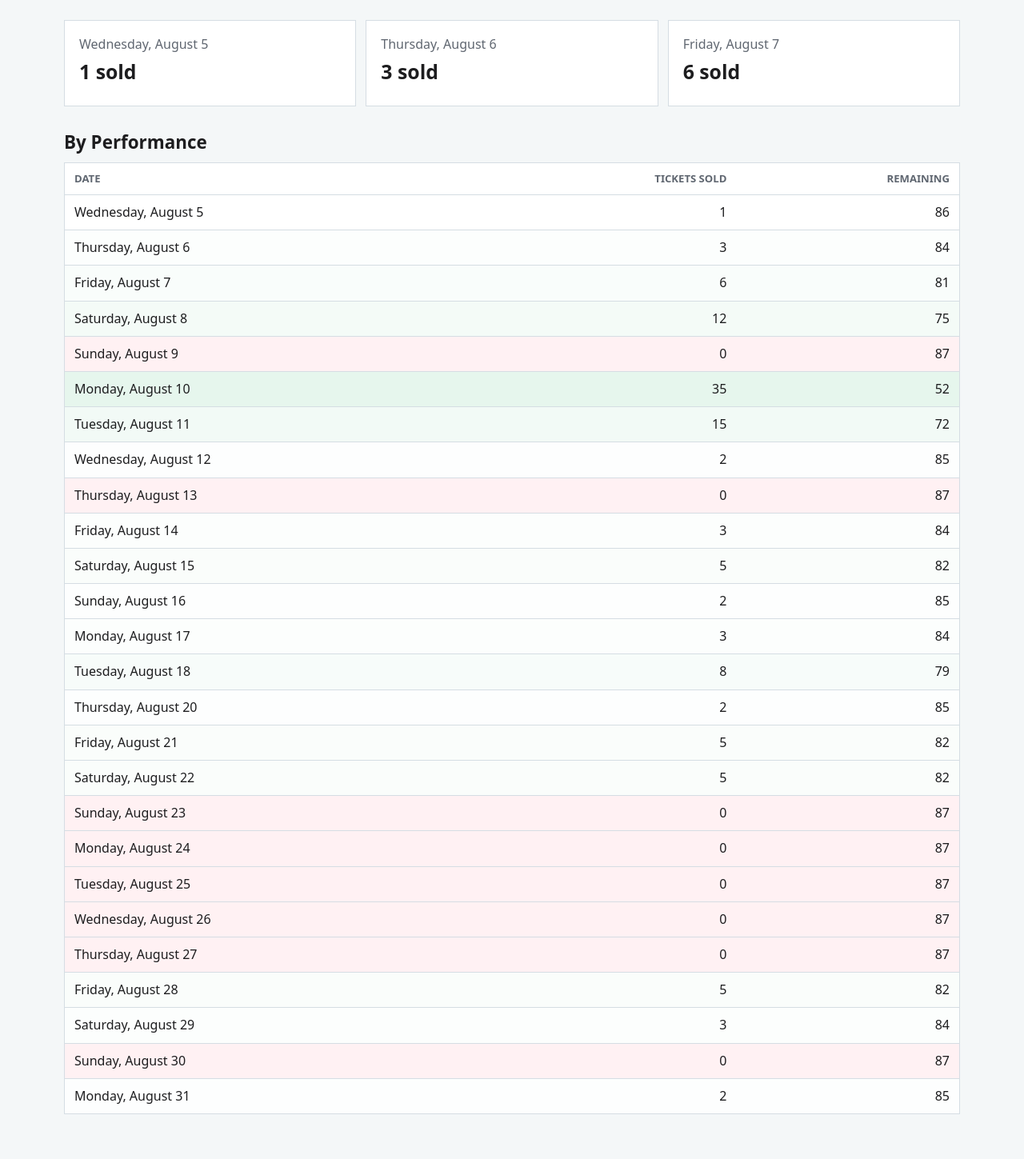
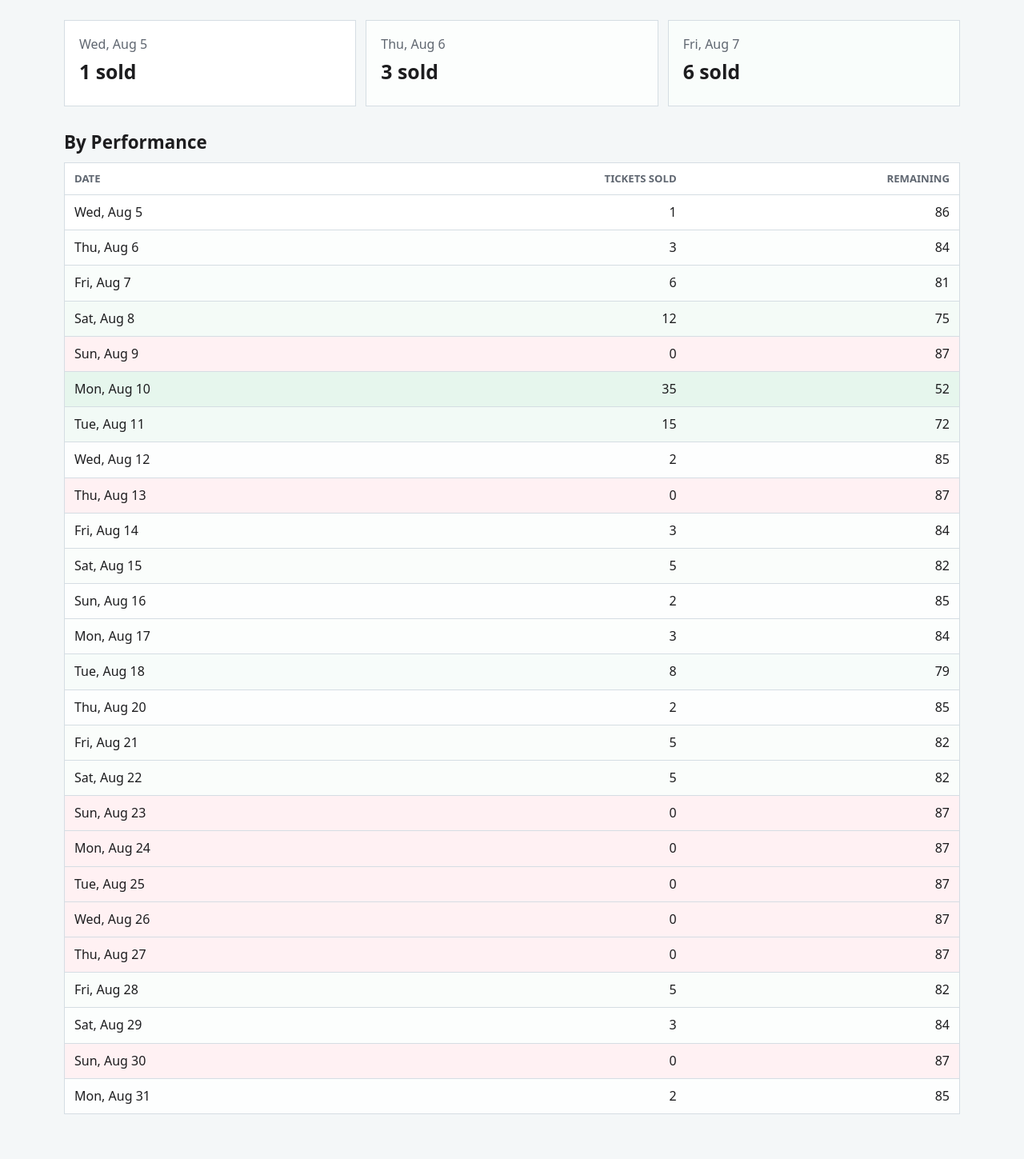
Before and after one commit to chrisshieh-direct/showleopard2026, a website: page public/index.html in a window 1280 px wide. Shown: the part 265-1714 px from the top of the page at 80% size. Drawn offline with Linux system fonts and the light colour scheme.

Commit message:
cosmetic adjustments

```diff
--- a/public/index.html
+++ b/public/index.html
@@ -175,10 +175,6 @@
           margin-top: 10px;
         }
 
-        .next-performances {
-          grid-template-columns: 1fr;
-        }
-
         .performance-wrap {
           overflow-x: visible;
           border: 0;
@@ -186,6 +182,7 @@
         }
 
         .performance-table {
+          display: block;
           min-width: 0;
         }
 
@@ -201,8 +198,13 @@
           width: 100%;
         }
 
+        .performance-table tbody {
+          display: grid;
+          grid-template-columns: repeat(2, minmax(0, 1fr));
+          gap: 8px;
+        }
+
         .performance-table tr {
-          margin-bottom: 10px;
           padding: 12px 14px;
           border: 1px solid var(--line);
           background: var(--panel);
@@ -230,15 +232,36 @@
 
       @media (max-width: 460px) {
         .stats {
-          grid-template-columns: 1fr;
+          gap: 6px;
+          margin-bottom: 12px;
+        }
+
+        .next-performances {
+          gap: 6px;
+          margin-bottom: 26px;
         }
 
         h1 {
           font-size: 2rem;
         }
 
-        .stat {
-          min-height: 96px;
+        .stat,
+        .next-card {
+          min-height: 78px;
+          padding: 10px 8px;
+        }
+
+        .stat p,
+        .next-card p {
+          font-size: 0.78rem;
+        }
+
+        .stat strong {
+          font-size: 1.55rem;
+        }
+
+        .next-card strong {
+          font-size: 0.98rem;
         }
       }
     </style>
@@ -248,7 +271,7 @@
       <header>
         <div>
           <h1>Chris Grace Ticket Sales</h1>
-          <p class="muted">Refreshed on Thursday May 28 at 10:05 pm</p>
+          <p class="muted">Refreshed on Thu May 28 at 10:21 pm</p>
         </div>
       </header>
       <section class="stats" aria-label="Ticket sales summary">
@@ -266,16 +289,16 @@
         </div>
       </section>
       <section class="next-performances" aria-label="Next three performances">
-        <div class="next-card">
-          <p class="muted">Wednesday, August 5</p>
+        <div class="next-card" style="background-color: #ffffff;">
+          <p class="muted">Wed, Aug 5</p>
           <strong>1 sold</strong>
         </div>
-<div class="next-card">
-          <p class="muted">Thursday, August 6</p>
+<div class="next-card" style="background-color: #fcfefd;">
+          <p class="muted">Thu, Aug 6</p>
           <strong>3 sold</strong>
         </div>
-<div class="next-card">
-          <p class="muted">Friday, August 7</p>
+<div class="next-card" style="background-color: #f9fdfb;">
+          <p class="muted">Fri, Aug 7</p>
           <strong>6 sold</strong>
         </div>
       </section>
@@ -292,132 +315,132 @@
             </thead>
             <tbody>
               <tr style="background-color: #ffffff;">
-          <td data-label="Date">Wednesday, August 5</td>
+          <td data-label="Date">Wed, Aug 5</td>
           <td class="number" data-label="Tickets Sold">1</td>
           <td class="number" data-label="Remaining">86</td>
         </tr>
 <tr style="background-color: #fcfefd;">
-          <td data-label="Date">Thursday, August 6</td>
+          <td data-label="Date">Thu, Aug 6</td>
           <td class="number" data-label="Tickets Sold">3</td>
           <td class="number" data-label="Remaining">84</td>
         </tr>
 <tr style="background-color: #f9fdfb;">
-          <td data-label="Date">Friday, August 7</td>
+          <td data-label="Date">Fri, Aug 7</td>
           <td class="number" data-label="Tickets Sold">6</td>
           <td class="number" data-label="Remaining">81</td>
         </tr>
 <tr style="background-color: #f4fbf7;">
-          <td data-label="Date">Saturday, August 8</td>
+          <td data-label="Date">Sat, Aug 8</td>
           <td class="number" data-label="Tickets Sold">12</td>
           <td class="number" data-label="Remaining">75</td>
         </tr>
 <tr style="background-color: #fff1f3;">
-          <td data-label="Date">Sunday, August 9</td>
+          <td data-label="Date">Sun, Aug 9</td>
           <td class="number" data-label="Tickets Sold">0</td>
           <td class="number" data-label="Remaining">87</td>
         </tr>
 <tr style="background-color: #e6f6ed;">
-          <td data-label="Date">Monday, August 10</td>
+          <td data-label="Date">Mon, Aug 10</td>
           <td class="number" data-label="Tickets Sold">35</td>
           <td class="number" data-label="Remaining">52</td>
         </tr>
 <tr style="background-color: #f2faf6;">
-          <td data-label="Date">Tuesday, August 11</td>
+          <td data-label="Date">Tue, Aug 11</td>
           <td class="number" data-label="Tickets Sold">15</td>
           <td class="number" data-label="Remaining">72</td>
         </tr>
 <tr style="background-color: #fdfefe;">
-          <td data-label="Date">Wednesday, August 12</td>
+          <td data-label="Date">Wed, Aug 12</td>
           <td class="number" data-label="Tickets Sold">2</td>
           <td class="number" data-label="Remaining">85</td>
         </tr>
 <tr style="background-color: #fff1f3;">
-          <td data-label="Date">Thursday, August 13</td>
+          <td data-label="Date">Thu, Aug 13</td>
           <td class="number" data-label="Tickets Sold">0</td>
           <td class="number" data-label="Remaining">87</td>
         </tr>
 <tr style="background-color: #fcfefd;">
-          <td data-label="Date">Friday, August 14</td>
+          <td data-label="Date">Fri, Aug 14</td>
           <td class="number" data-label="Tickets Sold">3</td>
           <td class="number" data-label="Remaining">84</td>
         </tr>
 <tr style="background-color: #fafdfb;">
-          <td data-label="Date">Saturday, August 15</td>
+          <td data-label="Date">Sat, Aug 15</td>
           <td class="number" data-label="Tickets Sold">5</td>
           <td class="number" data-label="Remaining">82</td>
         </tr>
 <tr style="background-color: #fdfefe;">
-          <td data-label="Date">Sunday, August 16</td>
+          <td data-label="Date">Sun, Aug 16</td>
           <td class="number" data-label="Tickets Sold">2</td>
           <td class="number" data-label="Remaining">85</td>
         </tr>
 <tr style="background-color: #fcfefd;">
-          <td data-label="Date">Monday, August 17</td>
+          <td data-label="Date">Mon, Aug 17</td>
           <td class="number" data-label="Tickets Sold">3</td>
           <td class="number" data-label="Remaining">84</td>
         </tr>
 <tr style="background-color: #f7fcfa;">
-          <td data-label="Date">Tuesday, August 18</td>
+          <td data-label="Date">Tue, Aug 18</td>
           <td class="number" data-label="Tickets Sold">8</td>
           <td class="number" data-label="Remaining">79</td>
         </tr>
 <tr style="background-color: #fdfefe;">
-          <td data-label="Date">Thursday, August 20</td>
+          <td data-label="Date">Thu, Aug 20</td>
           <td class="number" data-label="Tickets Sold">2</td>
           <td class="number" data-label="Remaining">85</td>
         </tr>
 <tr style="background-color: #fafdfb;">
-          <td data-label="Date">Friday, August 21</td>
+          <td data-label="Date">Fri, Aug 21</td>
           <td class="number" data-label="Tickets Sold">5</td>
           <td class="number" data-label="Remaining">82</td>
         </tr>
 <tr style="background-color: #fafdfb;">
-          <td data-label="Date">Saturday, August 22</td>
+          <td data-label="Date">Sat, Aug 22</td>
           <td class="number" data-label="Tickets Sold">5</td>
           <td class="number" data-label="Remaining">82</td>
         </tr>
 <tr style="background-color: #fff1f3;">
-          <td data-label="Date">Sunday, August 23</td>
+          <td data-label="Date">Sun, Aug 23</td>
           <td class="number" data-label="Tickets Sold">0</td>
           <td class="number" data-label="Remaining">87</td>
         </tr>
 <tr style="background-color: #fff1f3;">
-          <td data-label="Date">Monday, August 24</td>
+          <td data-label="Date">Mon, Aug 24</td>
           <td class="number" data-label="Tickets Sold">0</td>
           <td class="number" data-label="Remaining">87</td>
         </tr>
 <tr style="background-color: #fff1f3;">
-          <td data-label="Date">Tuesday, August 25</td>
+          <td data-label="Date">Tue, Aug 25</td>
           <td class="number" data-label="Tickets Sold">0</td>
           <td class="number" data-label="Remaining">87</td>
         </tr>
 <tr style="background-color: #fff1f3;">
-          <td data-label="Date">Wednesday, August 26</td>
+          <td data-label="Date">Wed, Aug 26</td>
           <td class="number" data-label="Tickets Sold">0</td>
           <td class="number" data-label="Remaining">87</td>
         </tr>
 <tr style="background-color: #fff1f3;">
-          <td data-label="Date">Thursday, August 27</td>
+          <td data-label="Date">Thu, Aug 27</td>
           <td class="number" data-label="Tickets Sold">0</td>
           <td class="number" data-label="Remaining">87</td>
         </tr>
 <tr style="background-color: #fafdfb;">
-          <td data-label="Date">Friday, August 28</td>
+          <td data-label="Date">Fri, Aug 28</td>
           <td class="number" data-label="Tickets Sold">5</td>
           <td class="number" data-label="Remaining">82</td>
         </tr>
 <tr style="background-color: #fcfefd;">
-          <td data-label="Date">Saturday, August 29</td>
+          <td data-label="Date">Sat, Aug 29</td>
           <td class="number" data-label="Tickets Sold">3</td>
           <td class="number" data-label="Remaining">84</td>
         </tr>
 <tr style="background-color: #fff1f3;">
-          <td data-label="Date">Sunday, August 30</td>
+          <td data-label="Date">Sun, Aug 30</td>
           <td class="number" data-label="Tickets Sold">0</td>
           <td class="number" data-label="Remaining">87</td>
         </tr>
 <tr style="background-color: #fdfefe;">
-          <td data-label="Date">Monday, August 31</td>
+          <td data-label="Date">Mon, Aug 31</td>
           <td class="number" data-label="Tickets Sold">2</td>
           <td class="number" data-label="Remaining">85</td>
         </tr>
```
Also changed, not shown: scripts/refresh-red61.js (+34 -11 lines).
